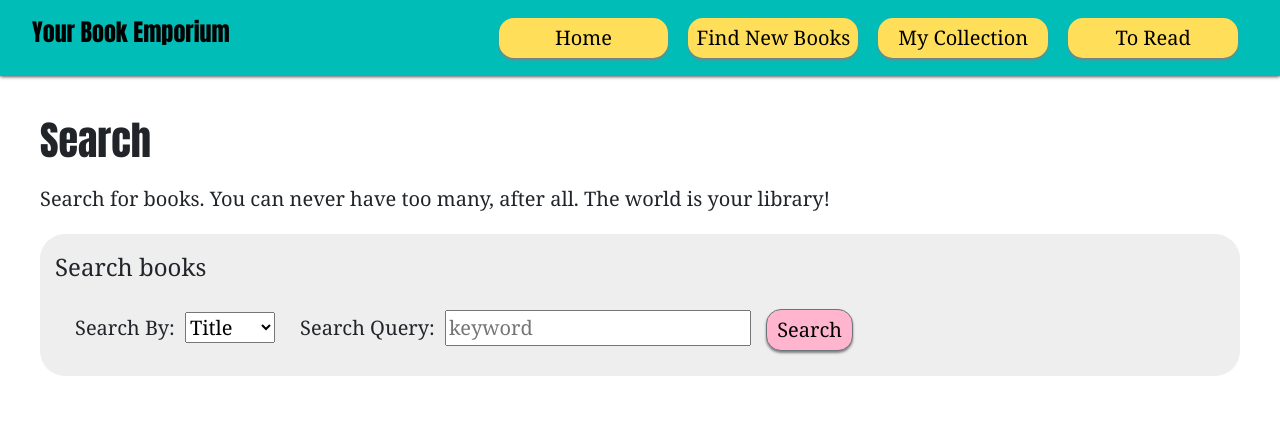
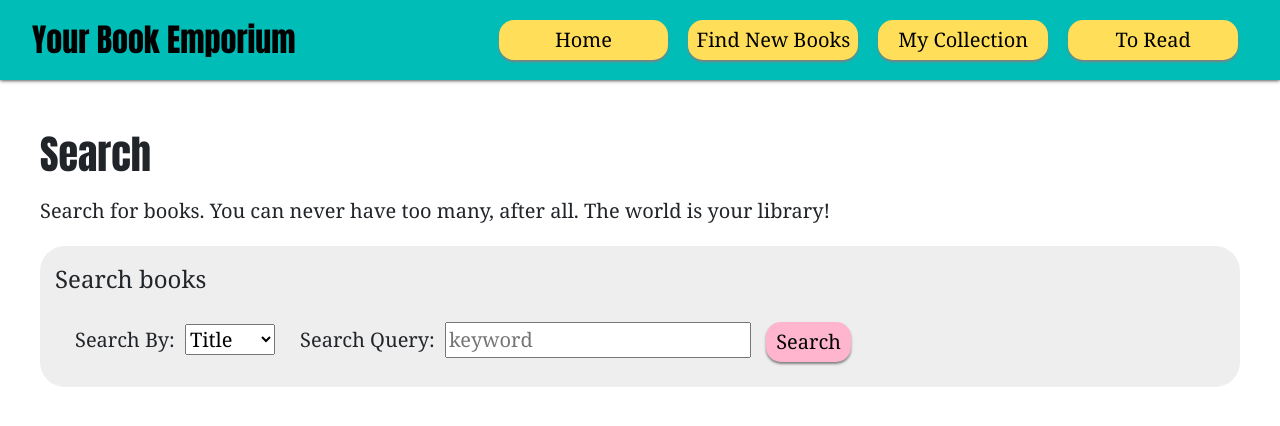
Before and after one commit to GinnySong/BookEmporium, a plain HTML site: page search.html in a window 1280 px wide. Drawn offline with nearby package versions, Linux system fonts and the light colour scheme.

Commit message:
updated button and header styling

```diff
--- a/styles/shared.css
+++ b/styles/shared.css
@@ -34,7 +34,7 @@ body {
 
 [type="button"], [type="submit"], .btn {
   border-radius: 15px;
-  padding: .25em .5em .25em .5em;
+  padding: .25em .5em;
   transition: background .15s ease;
   box-shadow: 0 2px 2.5px grey;
 }
@@ -42,11 +42,11 @@ body {
 .btn {
   color: black !important;
   font-size: 20px;
+  border: none !important;
 }
 
 .btn-primary {
   background: var(--secondary);
-  border: none;
 }
 
 .btn-primary:hover {
@@ -76,15 +76,14 @@ main {
   padding: 1em;
 }
 
-.heading, .heading *, h1, h2, h3 {
+.heading, .heading *, h1, .navbar-brand {
   font-family: Impact, Haettenschweiler, 'Arial Narrow Bold', sans-serif !important;
 }
 
-h1, .heading {
+.heading, h1, .navbar-brand {
   display: block;
-  font-size: 40px;
   margin-right: 1em;
-  margin-bottom: .5em;
+  padding: .25em 0;
 }
 
 section, .section {
@@ -120,7 +119,7 @@ section, .section {
 }
 
 .navbar-brand {
-  font-size: x-large;
+  font-size: 2rem;
 }
 
 .nav-link:link, .nav-link:visited {
```
